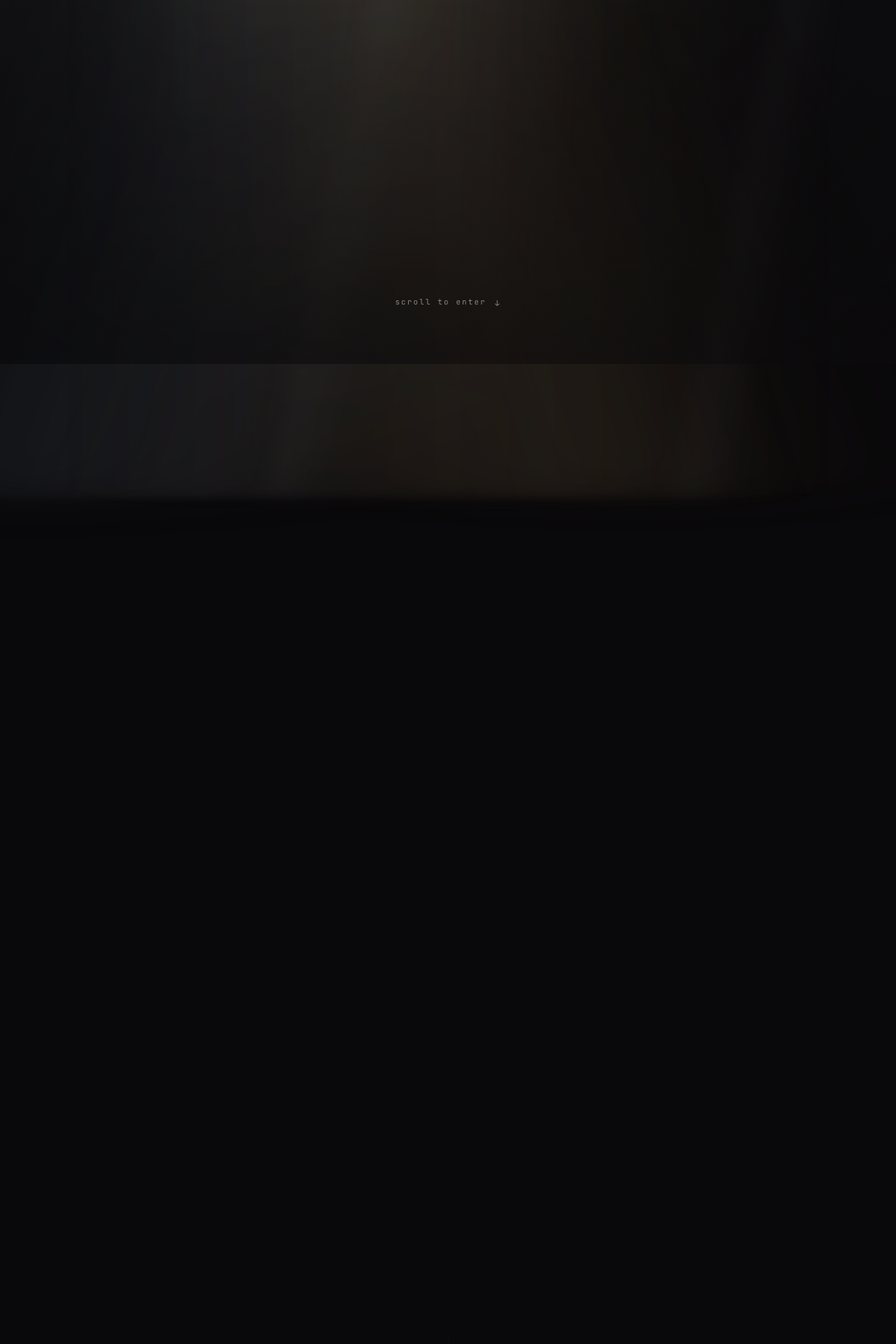
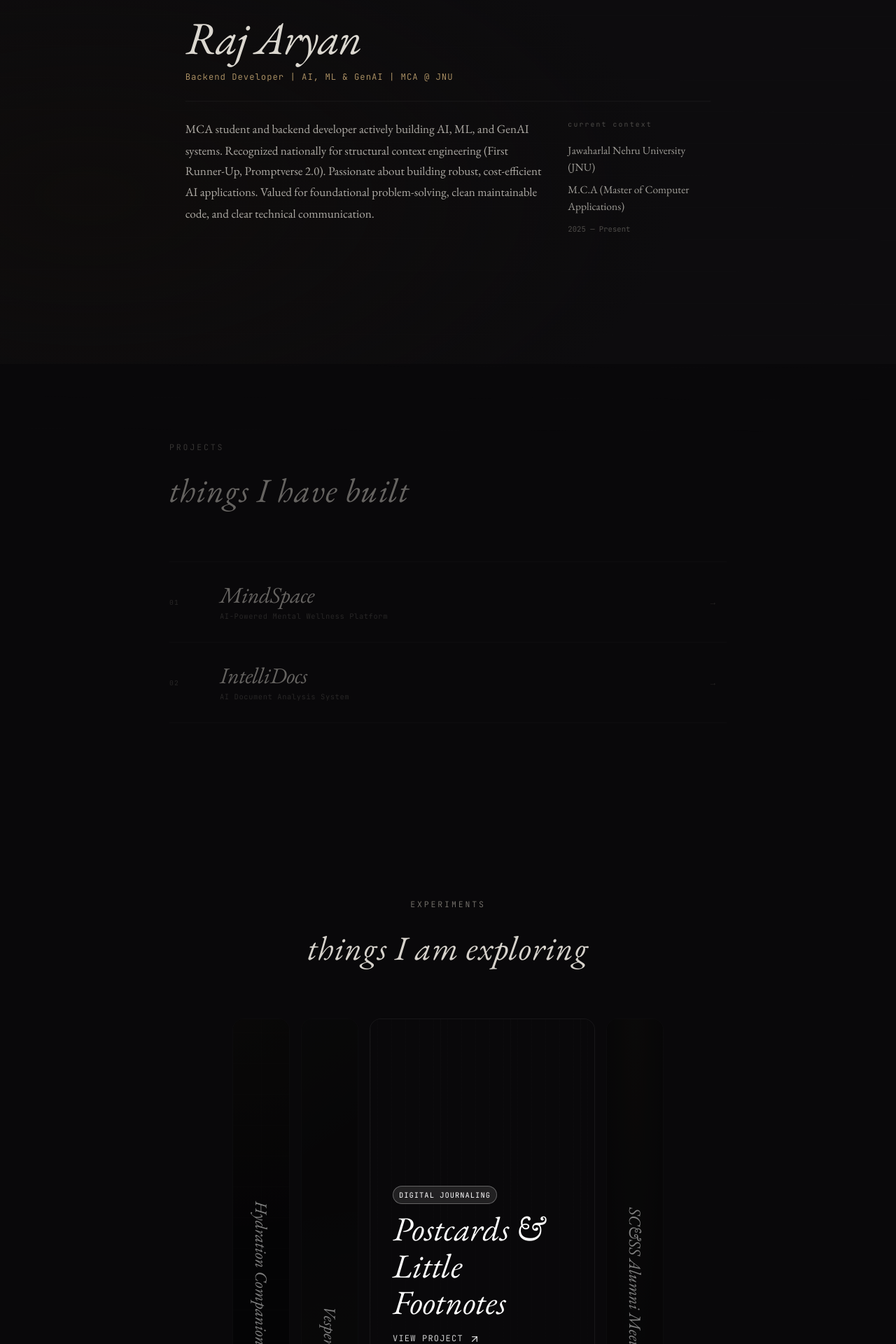
Before and after one commit to rajaryn/personal_website, a Flask app: page / in a window 1280 px wide. Shown: the part 280-2200 px from the top of the page at 70% size. Run offline with Flask 3, Linux system fonts and the light colour scheme.

Commit message:
Redesigned

```diff
--- a/static/script.js
+++ b/static/script.js
@@ -81,20 +81,10 @@
 
     initCursorParallax();
     initProjectRows();
-    initPortalParallax();
+    initElasticGallery();
 
-    if (prefersReducedMotion()) {
-      initReducedMotion();
-      return;
-    }
-
-    setBodyState('outside');
-
-    window.addEventListener('scroll', onScroll, { passive: true });
-    onScroll();
-
-    if (returnBtn) returnBtn.addEventListener('click', returnToOutside);
-    if (contactForm) contactForm.addEventListener('submit', handleContactSubmit);
+    // Bypass portal logic completely and just show the world
+    initReducedMotion();
   }
 
   /* ============================================================
@@ -129,6 +119,21 @@
           openRow(row);
         }
       });
+    });
+  }
+
+  function initElasticGallery() {
+    const items = document.querySelectorAll('.elastic-item');
+    if (!items.length) return;
+
+    items.forEach(item => {
+      const activate = () => {
+        items.forEach(i => i.classList.remove('active'));
+        item.classList.add('active');
+      };
+      item.addEventListener('mouseenter', activate);
+      item.addEventListener('click', activate);
+      item.addEventListener('focus', activate);
     });
   }
 
--- a/static/style.css
+++ b/static/style.css
@@ -623,16 +623,14 @@ body[data-state="inside"] .world { pointer-events: auto; }
 .zone--me {
   max-width: 800px;
   margin: 0 auto;
-  /* Keep the introduction below the passage until it has fully cleared. */
-  margin-top: 78vh;
   min-height: 100vh;
-  padding: 0 2rem 15vh;
+  padding: 15vh 2rem;
 }
 
 .me-layout {
   display: flex;
   flex-direction: column;
-  gap: 3.5rem;
+  gap: 1.5rem;
 }
 
 .me-header {
@@ -661,9 +659,9 @@ body[data-state="inside"] .world { pointer-events: auto; }
 .me-body {
   display: flex;
   flex-wrap: wrap;
-  gap: 4rem;
+  gap: 2rem;
   border-top: 1px solid rgba(237,233,225,0.06);
-  padding-top: 3.5rem;
+  padding-top: 1.5rem;
 }
 
 .me-statement {
@@ -870,7 +868,7 @@ body[data-state="inside"] .zone--me { opacity: 1 !important; }
 .zone--projects {
   max-width: 860px;
   margin: 0 auto;
-  padding: 18vh 2rem 16vh;
+  padding: 15vh 2rem;
 }
 
 .zone--projects[data-zone-state="distant"] .zone-inner,
@@ -1170,15 +1168,7 @@ body[data-state="inside"] .zone--me { opacity: 1 !important; }
 }
 
 .zone-transition {
-  width: 1px;
-  height: var(--section-gap-height);
-  margin: var(--section-gap-margin) auto;
-  background: linear-gradient(
-    to bottom,
-    transparent 0%,
-    rgba(237, 233, 225, 0.1) 50%,
-    transparent 100%
-  );
+  display: none;
 }
 
 /* ============================================================
@@ -1192,73 +1182,217 @@ body[data-state="inside"] .zone--me { opacity: 1 !important; }
 .zone--experiments {
   max-width: 680px;
   margin: 0 auto;
-  padding: 12vh 2rem 9vh;
-}
-
-.experiments-field { display: flex; flex-direction: column; }
-
-.exp-artifact { position: relative; }
-.exp-artifact + .exp-artifact { border-top: 1px solid rgba(237,233,225,0.04); }
-
-.exp-inner {
-  padding: 1.7rem 0 1.7rem 1.5rem;
+  padding: 15vh 2rem;
+}
+
+.elastic-gallery {
+  display: flex;
+  flex-direction: column;
+  height: 600px;
+  gap: 0.5rem;
+  width: 100%;
+  max-width: 1200px; /* Wider for gallery feel */
+  margin: 0 auto;
+}
+
+@media (min-width: 768px) {
+  .elastic-gallery {
+    flex-direction: row;
+    gap: 1rem;
+    height: 500px;
+  }
+}
+
+.elastic-item {
   position: relative;
-}
-
-.exp-inner::before {
-  content: '';
+  overflow: hidden;
+  border-radius: 1rem;
+  border: 1px solid var(--c-rule);
+  background-color: var(--c-ground);
+  cursor: pointer;
+  flex: 1;
+  transition: flex 0.7s cubic-bezier(0.25, 1, 0.5, 1), filter 0.7s ease;
+  filter: brightness(0.5);
+}
+
+.elastic-item:hover { filter: brightness(0.75); }
+.elastic-item.active {
+  flex: 4;
+  filter: brightness(1);
+}
+
+.elastic-bg {
   position: absolute;
-  left: 0; top: 0;
-  width: 1px;
-  height: 0;
-  background-color: var(--c-accent);
-  transition: height 0.4s var(--ease-out);
-}
-
-.exp-artifact:hover .exp-inner::before,
-.exp-artifact:focus-within .exp-inner::before { height: 100%; }
-
-/* Asymmetric padding for non-uniform spatial feel */
-.exp-artifact:nth-child(2) .exp-inner { padding-left: 4rem; }
-.exp-artifact:nth-child(4) .exp-inner { padding-left: 3rem; }
-
-.exp-name {
-  font-size: 1.1rem;
+  inset: 0;
+  width: 100%;
+  height: 100%;
+}
+
+.css-art {
+  width: 100%;
+  height: 100%;
+  transform: scale(1.1);
+  transition: transform 1s ease;
+}
+
+.art-0 {
+  background:
+    linear-gradient(rgba(237,233,225, 0.015) 1px, transparent 1px),
+    linear-gradient(90deg, rgba(237,233,225, 0.015) 1px, transparent 1px),
+    radial-gradient(circle at 0% 0%, rgba(184, 155, 107, 0.06) 0%, transparent 60%);
+  background-color: var(--c-void);
+  background-size: 40px 40px, 40px 40px, 100% 100%;
+}
+
+.art-1 {
+  background:
+    linear-gradient(145deg, rgba(237,233,225,0.025) 0%, transparent 40%),
+    radial-gradient(circle at 100% 100%, rgba(237,233,225,0.02) 0%, transparent 50%);
+  background-color: var(--c-ground);
+}
+
+.art-2 {
+  background:
+    linear-gradient(90deg, rgba(237,233,225, 0.02) 1px, transparent 1px),
+    linear-gradient(90deg, rgba(237,233,225, 0.01) 1px, transparent 1px);
+  background-color: var(--c-void);
+  background-size: 100px 100%, 20px 100%;
+  background-position: 0 0, 10px 0;
+}
+
+.art-3 {
+  background:
+    radial-gradient(ellipse at 50% -20%, rgba(184, 155, 107, 0.06) 0%, transparent 70%);
+  background-color: var(--c-ground);
+}
+
+.elastic-item.active .css-art { transform: scale(1); }
+
+.elastic-overlay {
+  position: absolute;
+  inset: 0;
+  background: linear-gradient(to top, rgba(9, 8, 10, 0.9), transparent 60%);
+  opacity: 0;
+  transition: opacity 0.5s ease;
+}
+
+.elastic-item.active .elastic-overlay { opacity: 1; }
+
+.elastic-content {
+  position: absolute;
+  inset: auto 0 0 0;
+  height: 100%;
+  display: flex;
+  flex-direction: column;
+  justify-content: flex-end;
+  padding: 1.5rem;
+}
+
+.elastic-active-content {
+  display: flex;
+  flex-direction: column;
+  gap: 0.5rem;
+  opacity: 0;
+  transform: translateY(2rem);
+  transition: all 0.5s ease;
+}
+
+.elastic-item.active .elastic-active-content {
+  opacity: 1;
+  transform: translateY(0);
+  transition-delay: 0.2s;
+}
+
+.elastic-category span {
+  display: inline-block;
+  white-space: nowrap;
+  border-radius: 9999px;
+  border: 1px solid rgba(255,255,255,0.3);
+  background-color: rgba(255,255,255,0.1);
+  backdrop-filter: blur(8px);
+  padding: 0.25rem 0.5rem;
+  font-family: var(--f-mono);
+  font-size: 0.65rem;
+  font-weight: 500;
+  text-transform: uppercase;
+  letter-spacing: 0.1em;
+  color: #fff;
+}
+
+.elastic-title {
+  font-family: var(--f-serif);
+  font-size: clamp(1.5rem, 4vw, 3rem);
+  font-style: italic;
   font-weight: 400;
+  color: #fff;
+  line-height: 1.1;
+  margin: 0;
+}
+
+.elastic-cta {
+  display: inline-flex;
+  align-items: center;
+  gap: 0.5rem;
+  font-family: var(--f-mono);
+  font-size: 0.75rem;
+  font-weight: 500;
+  text-transform: uppercase;
+  letter-spacing: 0.1em;
+  color: rgba(255,255,255,0.8);
+  margin-top: 0.5rem;
+  transition: color 0.3s ease;
+}
+
+.elastic-cta:hover { color: #fff; }
+
+.elastic-inactive-content {
+  position: absolute;
+  bottom: 1.5rem;
+  left: 50%;
+  transform: translateX(-50%);
+  transition: all 0.5s ease;
+  opacity: 1;
+  transition-delay: 0.5s;
+  width: 90%;
+  text-align: center;
+}
+
+.elastic-item.active .elastic-inactive-content {
+  opacity: 0;
+  transform: translateX(-50%) scale(0.5);
+  transition-delay: 0s;
+}
+
+.elastic-desktop-text {
+  display: none;
+  white-space: nowrap;
+  font-family: var(--f-serif);
   font-style: italic;
-  color: var(--c-paper);
-  margin-bottom: 0.25rem;
-  letter-spacing: -0.01em;
-}
-
-.exp-nature {
-  font-family: var(--f-mono);
-  font-size: 0.63rem;
-  font-weight: 300;
-  color: var(--c-dim);
-  letter-spacing: 0.09em;
-  opacity: 0.55;
-  margin-bottom: 0.65rem;
-}
-
-.exp-note {
-  font-size: 0.88rem;
-  color: rgba(237,233,225,0.5);
-  line-height: 1.65;
-  max-width: 420px;
-  margin-bottom: 0.85rem;
-}
-
-.exp-try {
-  font-family: var(--f-mono);
-  font-size: 0.68rem;
-  font-weight: 300;
-  color: var(--c-accent);
-  letter-spacing: 0.08em;
-  transition: opacity 0.2s ease;
-}
-
-.exp-try:hover { opacity: 0.6; }
+  font-size: 1.5rem;
+  color: #fff;
+  writing-mode: vertical-rl;
+}
+
+.elastic-mobile-text {
+  display: block;
+  font-family: var(--f-mono);
+  font-size: 0.75rem;
+  font-weight: 500;
+  color: rgba(255,255,255,0.7);
+  white-space: nowrap;
+  overflow: hidden;
+  text-overflow: ellipsis;
+}
+
+@media (min-width: 768px) {
+  .elastic-content { padding: 2rem; }
+  .elastic-desktop-text { display: block; }
+  .elastic-mobile-text { display: none; }
+  .elastic-inactive-content {
+    bottom: 2rem;
+    width: auto;
+  }
+}
 
 /* ============================================================
    ZONE: TRACES
@@ -1268,7 +1402,7 @@ body[data-state="inside"] .zone--me { opacity: 1 !important; }
   max-width: 640px;
   margin-left: 7vw;
   margin-right: auto;
-  padding: 12vh 2rem 12vh;
+  padding: 15vh 2rem;
 }
 
 .traces-field {
@@ -1359,7 +1493,7 @@ body[data-state="inside"] .zone--me { opacity: 1 !important; }
 .zone--contact {
   max-width: 540px;
   margin: 0 auto;
-  padding: 14vh 2rem 8vh;
+  padding: 15vh 2rem;
 }
 
 .contact-opening {
@@ -1534,7 +1668,7 @@ body[data-state="inside"] .zone--me { opacity: 1 !important; }
 }
 
 @media (max-width: 768px) {
-  .zone--me { margin-top: 96vh; }
+
 
   /* All position variants collapse to full-width on mobile */
   .zone--pos-left,
--- a/templates/index.html
+++ b/templates/index.html
@@ -23,13 +23,13 @@
   DATA:   all content from resume_data.json via Flask/Jinja.
           No project names, URLs, or content hardcoded in this template.
 -->
-<body data-state="outside">
+<body data-state="inside">
 
   <!-- Orientation mark — not a navbar. Updated by JS as visitor moves. -->
   <aside class="mark" id="mark" aria-label="Current location" aria-live="polite">
     <span class="mark-name">{{ portfolio.name if portfolio else 'Raj Aryan' }}</span>
     <span class="mark-sep" aria-hidden="true">/</span>
-    <span class="mark-place" id="mark-place">outside</span>
+    <span class="mark-place" id="mark-place">world</span>
   </aside>
 
   <!-- Résumé link — fixed top-right, minimal -->
@@ -40,23 +40,6 @@
        Shifts per active zone position (left/right/center).
        Driven by body[data-active-zone-pos]. -->
   <div class="env-layer" id="env-layer" aria-hidden="true"></div>
-
-  <!-- Scroll-driven parallax passage. The atmosphere and depth layers
-       dissolve as the first world section reaches the viewport. -->
-  <div class="threshold" id="threshold" aria-hidden="true">
-
-    <!-- CSS-only layers drift at different rates to create depth. -->
-    <div class="portal-layer portal-layer--far" data-parallax-layer="1" aria-hidden="true"></div>
-    <div class="portal-layer portal-layer--mid" data-parallax-layer="2" aria-hidden="true"></div>
-    <div class="portal-layer portal-layer--near" data-parallax-layer="4" aria-hidden="true"></div>
-    <div class="portal-layer portal-layer--title" data-parallax-layer="3" aria-hidden="true">
-      <p class="portal-layer__title">{{ portfolio.name if portfolio else 'Raj Aryan' }}</p>
-    </div>
-
-    <div class="entry-cue" id="entry-cue">
-      <p class="entry-cue__label" aria-hidden="true">scroll to enter <span class="scroll-arrow">↓</span></p>
-    </div>
-  </div>
 
   <!-- ============================================================
        THE WORLD
@@ -228,20 +211,36 @@
           <h2 class="section-subtitle">things I am exploring</h2>
         </div>
 
-        <div class="experiments-field">
+        <div class="elastic-gallery" id="elastic-gallery">
           {% for item in portfolio.live_projects %}
-          <div class="exp-artifact">
-            <div class="exp-inner">
-              <p class="exp-name">{{ item.title }}</p>
-              {% if item.category %}
-              <p class="exp-nature">{{ item.category }}</p>
-              {% endif %}
-              {% if item.description %}
-              <p class="exp-note">{{ item.description }}</p>
-              {% endif %}
-              {% if item.live_url %}
-              <a href="{{ item.live_url }}" target="_blank" rel="noopener noreferrer" class="exp-try">try it →</a>
-              {% endif %}
+          <div class="elastic-item {% if loop.index0 == 2 %}active{% endif %}" data-id="{{ loop.index0 }}" tabindex="0" role="button">
+            <!-- Background CSS Art Layer -->
+            <div class="elastic-bg">
+              <div class="css-art art-{{ loop.index0 }}"></div>
+              <div class="elastic-overlay"></div>
+            </div>
+
+            <!-- Content Container -->
+            <div class="elastic-content">
+              <!-- Active Content -->
+              <div class="elastic-active-content">
+                <div class="elastic-category">
+                  <span>{{ item.category or 'Experiment' }}</span>
+                </div>
+                <h3 class="elastic-title">{{ item.title }}</h3>
+                {% if item.live_url %}
+                <a href="{{ item.live_url }}" target="_blank" rel="noopener noreferrer" class="elastic-cta">
+                  View Project
+                  <svg xmlns="http://www.w3.org/2000/svg" width="16" height="16" viewBox="0 0 24 24" fill="none" stroke="currentColor" stroke-width="2" stroke-linecap="round" stroke-linejoin="round" class="lucide lucide-arrow-up-right"><path d="M7 7h10v10"/><path d="M7 17 17 7"/></svg>
+                </a>
+                {% endif %}
+              </div>
+
+              <!-- Inactive Content -->
+              <div class="elastic-inactive-content">
+                <span class="elastic-desktop-text">{{ item.title }}</span>
+                <span class="elastic-mobile-text">{{ '0' ~ loop.index }} &mdash; {{ item.title }}</span>
+              </div>
             </div>
           </div>
           {% endfor %}
```
